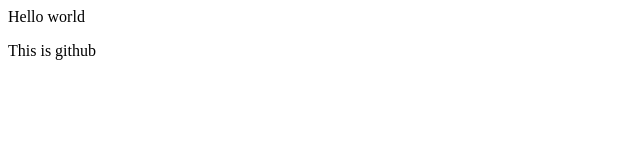
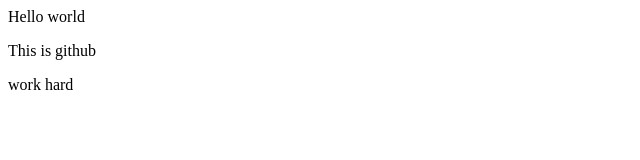
Before and after one commit to Nidhi-Padiyar-01/project1, a plain HTML site: page index.html in a window 1280 px wide. Shown: the full height of the page, 0-640 px from the left. Drawn offline with Linux system fonts and the light colour scheme.

Commit message:
add new para

```diff
--- a/index.html
+++ b/index.html
@@ -1,2 +1,3 @@
 <p>Hello world</p>
 <p>This is github</p>
+<p>work hard</p>
```
